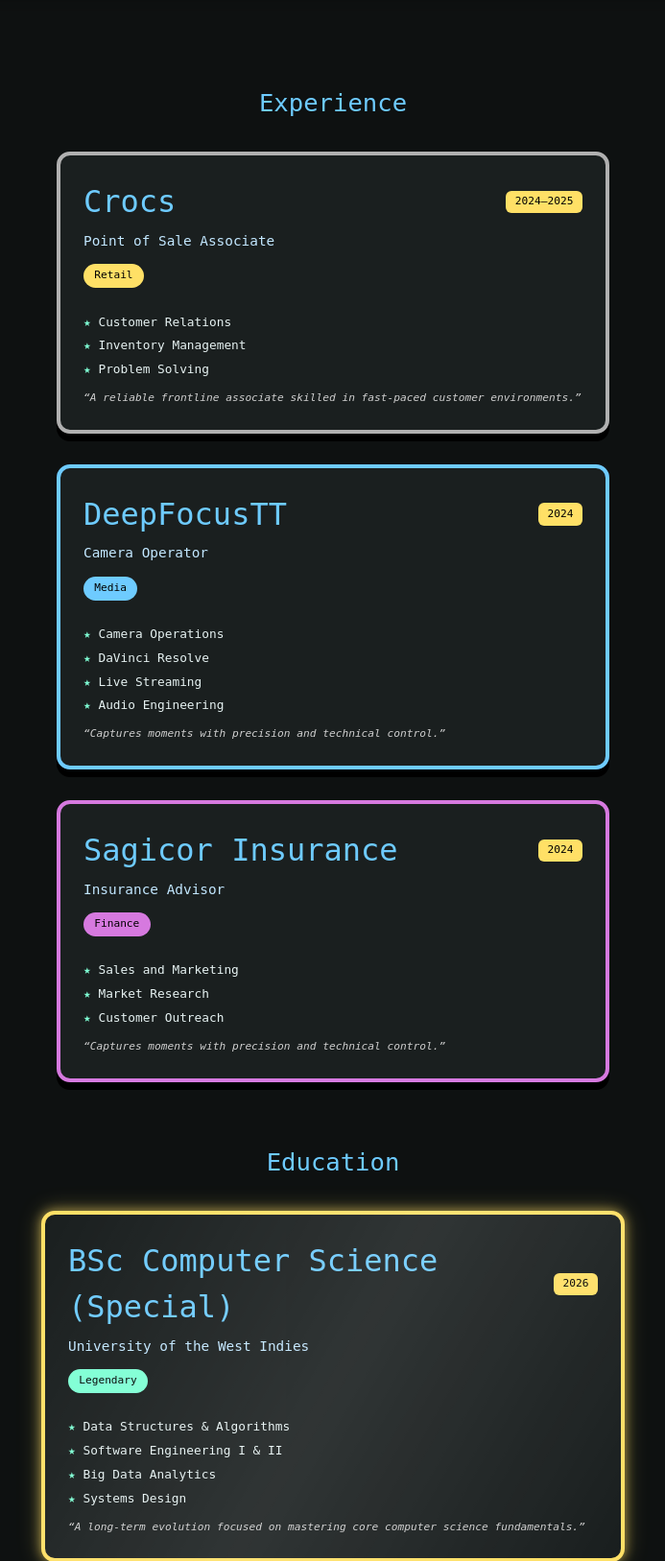
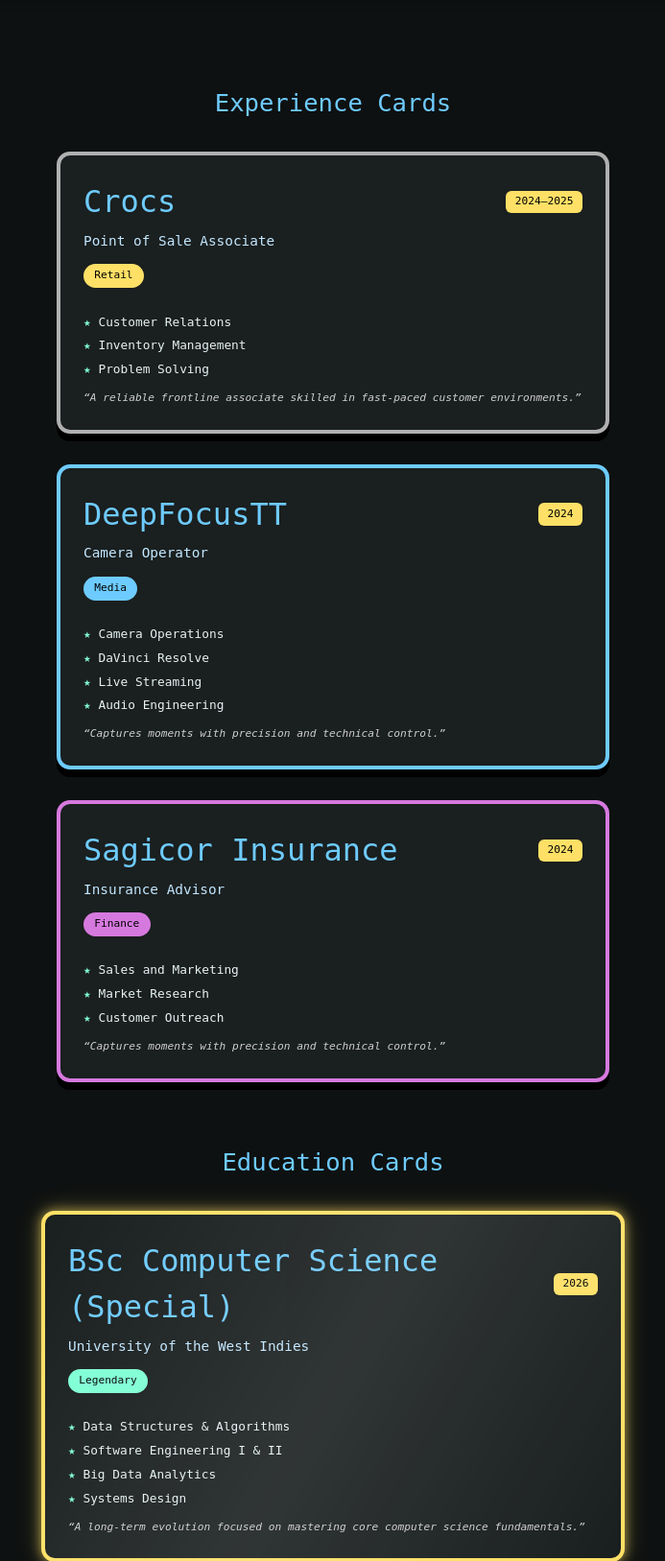
Before and after one commit to thatguybk/portfolio-site, a Flask app: page /experience in a window 1280 px wide. Shown: the part 112-1739 px from the top of the page at 96% size, without its empty margins (293-986 px from the left). Run offline with Flask 3, Linux system fonts and the light colour scheme; some libraries are stand-ins or nearby versions; some web fonts are replaced.

Commit message:
Experience update

```diff
--- a/templates/experience.html
+++ b/templates/experience.html
@@ -9,7 +9,7 @@
 {% endblock %}
 
 {% block content %}
-<h1 class="experience-title">Experience</h1>
+<h1 class="experience-title">Experience Cards</h1>
 
 <div class="experience-grid">
 
@@ -76,7 +76,7 @@
 
 </div>
 
-<h1 class="experience-title">Education</h1>
+<h1 class="experience-title">Education Cards</h1>
 
 <div class="poke-card legendary">
   <div class="poke-header">
```
